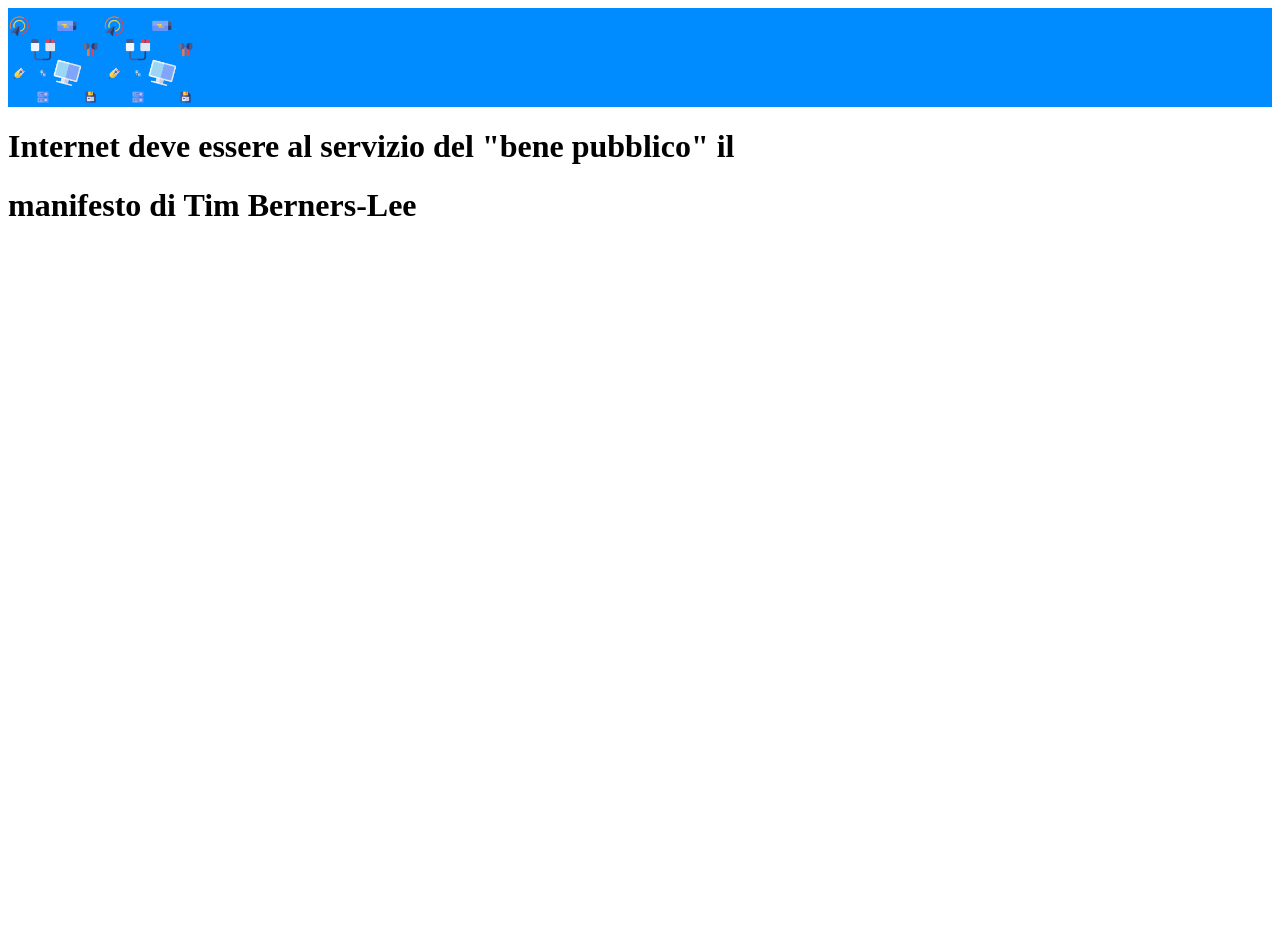
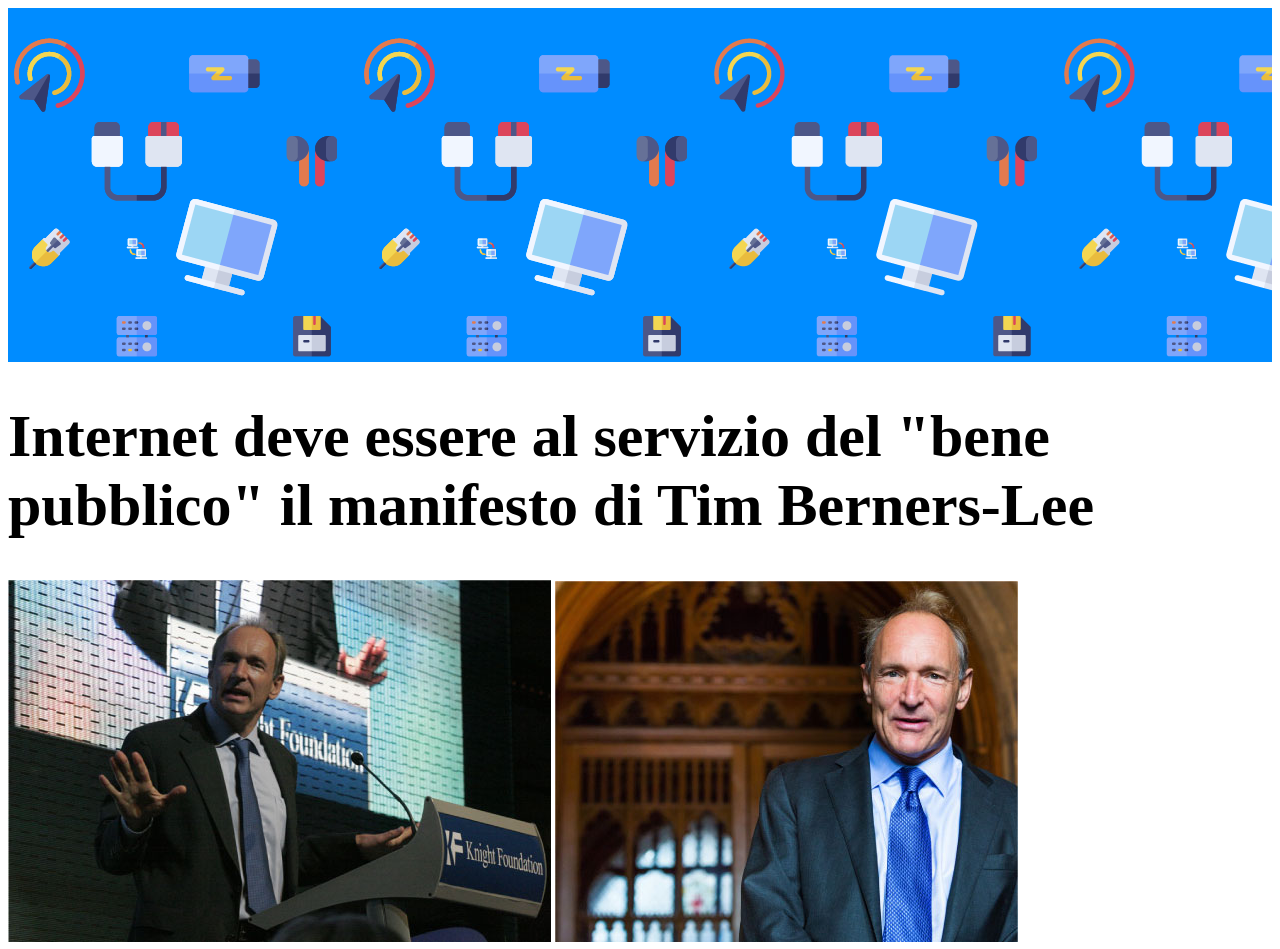
Before and after one commit to Framae/html-css-booleaner, a plain HTML site: page index.html in a window 1280 px wide. Before the commit the page ends 800 px from the top, so only its background shows below. Drawn offline with Linux system fonts and the light colour scheme.

Commit message:
ottenuto parziale risultato sul backg. di head.

```diff
--- a/index.html
+++ b/index.html
@@ -12,7 +12,12 @@
     <header>
             <img class="pattern" src="img/pattern.png" alt="Disegnini header">
     </header>
-    <h1>Internet deve essere al servizio del "bene pubblico" il</h1>
-    <h1>manifesto di Tim Berners-Lee</h1>
+    <main>
+        <h1 class="font">Internet deve essere al servizio del "bene pubblico" il manifesto di Tim Berners-Lee</h1>
+        <img src="img/tim-1.jpg" alt="Tim Berners-Lee">
+        <img src="img/tim-2.jpg" alt="Tim Berners-Lee">
+    </main>
+
+
 </body>
 </html>
--- a/style.css
+++ b/style.css
@@ -1,9 +1,13 @@
 header {
     background-color: rgb(0, 140, 255);
+    height: 10%;
+    background-image: url(img/pattern.png);
+    background-repeat: repeat-x;
 }
 
-.pattern {
-width: 15%;
-background-size: contain;
-background-repeat: ;
+
+
+
+.font {
+    font-size: 60px;
 }
```
